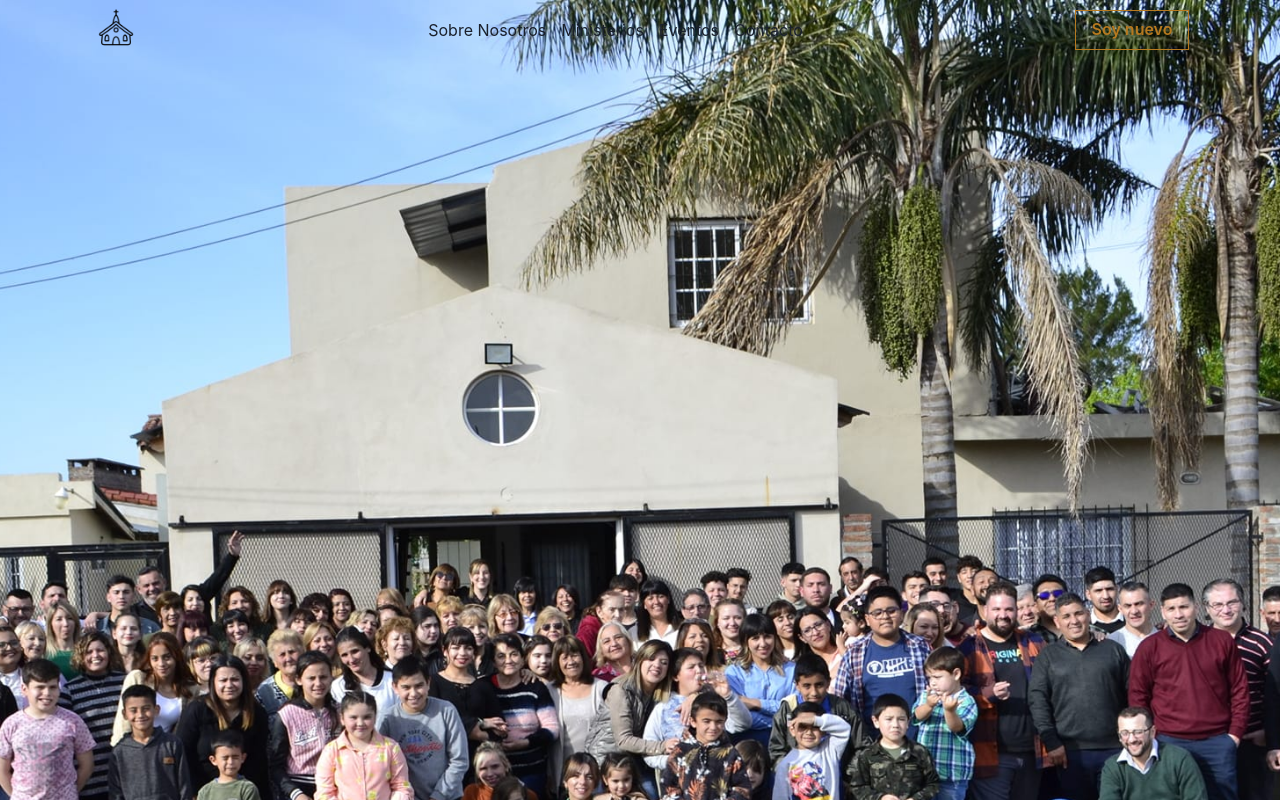
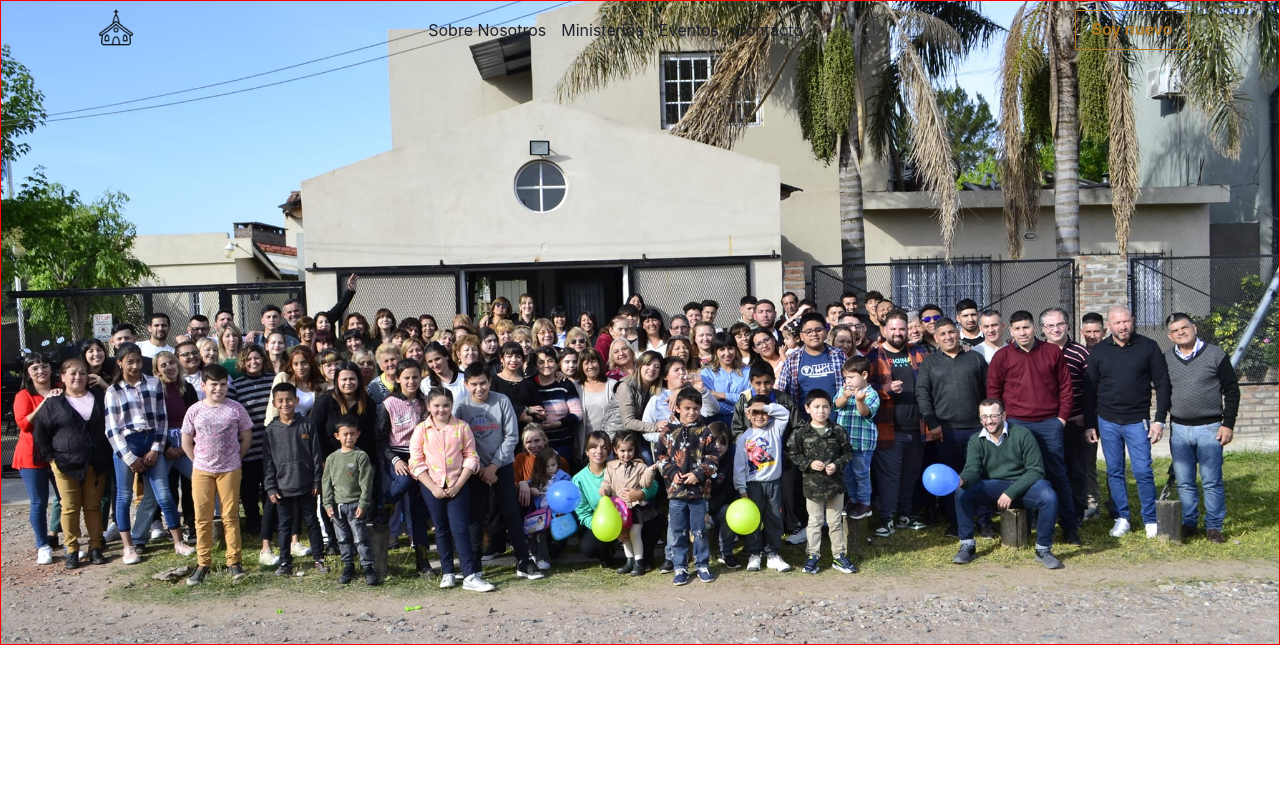
Before and after one commit to Agus9217/church-project, a Next.js app: page / in a window 1280 px wide. Shown: the top 800 px of the page. Built offline with nearby package versions, Linux system fonts and the light colour scheme.

Commit message:
creando hero

```diff
--- a/src/app/components/hero/Hero.tsx
+++ b/src/app/components/hero/Hero.tsx
@@ -1,5 +1,4 @@
-import { Box } from '@chakra-ui/react'
-import Image from 'next/image'
+import { Box, Img } from '@chakra-ui/react'
 
 export const Hero = () => {
   return (
@@ -8,13 +7,14 @@ export const Hero = () => {
       borderWidth={'thin'}
       maxW={'100%'}
       w={'100%'}
-      h={'1200px'}
+      h={{ base: '500px', md: '600px', lg: '645px', '2xl': '900px' }}
     >
-      <Image
-        fill={true}
+      <Img
+        w={'100%'}
+        height={'100%'}
         src={'/hero-image.jpg'}
         alt='Imagen de la iglesia'
-        objectFit='cover'
+        objectFit={'cover'}
       />
 
     </Box>
```
